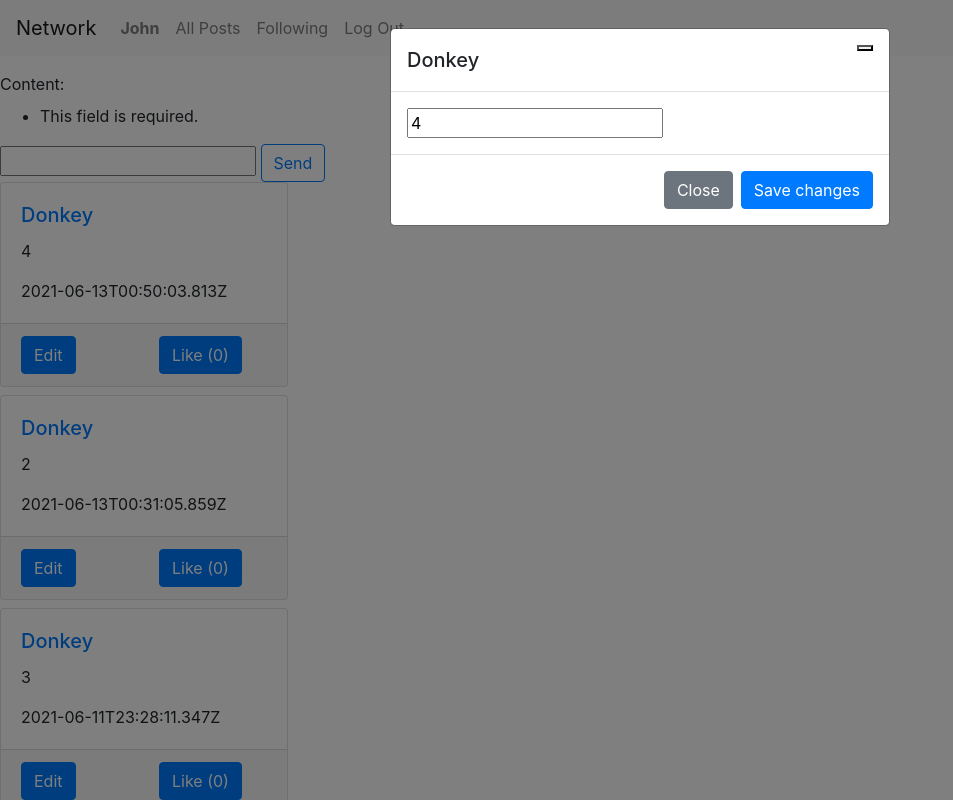
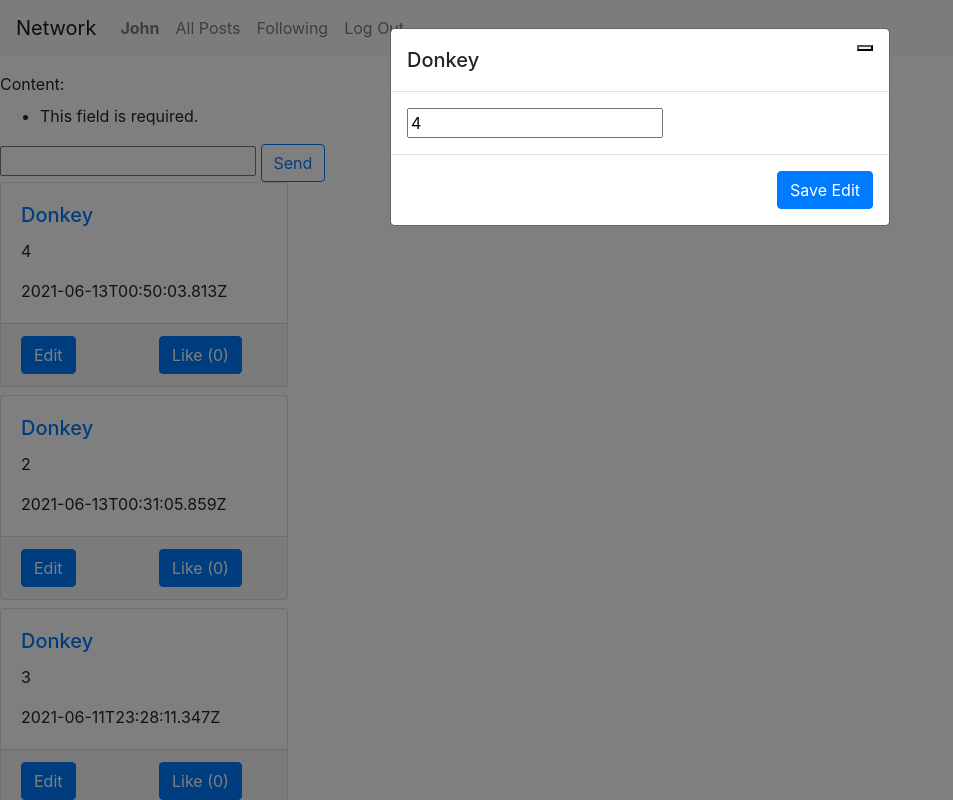
Before and after one commit to JohnG88/project4, a Django app: page / in a window 1280 px wide, after a click on "Edit". Shown: the whole page, without its empty margins (0-953 px from the left). Run offline with Django 3.2, Linux system fonts and the light colour scheme; a user stored in the database is signed in; data comes from the database, SQL or seed files in the repository; both versions use the stored data as it was after the commit; some libraries are stand-ins or nearby versions.

Commit message:
Almost have working edit modal, just need to implement the modal in jquery for it to work

```diff
--- a/network/static/network/main.js
+++ b/network/static/network/main.js
@@ -5,6 +5,7 @@ const loadBtn = document.getElementById('load-btn');
 const endBox = document.getElementById('end-box');
 
 const postForm = document.getElementById('post-form');
+const editPostForm = document.getElementById('edit-post-form');
 const title = document.getElementById('id_content');
 const alertBox = document.getElementById('alert-box');
 
@@ -27,6 +28,7 @@ const followPosts = document.getElementById('f-posts');
 
 const modalBody = document.getElementById('m-body');
 const modalBodyLabel = document.getElementById('exampleModalLabel');
+const modalSubmitFooter = document.getElementById('submit-footer')
 
 
 
@@ -178,10 +180,16 @@ const followUnfollowProfile = () => {
     });
 }
 
-// Used .one here because it was firing multiple times whenedit button was clicked
-const editPost = () => {
-    $(document).one('click', '.ePost', function(e) {
+// Used .one here because it was firing multiple times when edit button was clicked.
+// .one only works to stop button from firing multiple times, bt never updates.
+// Adding  e.stopImmediatePropagation(); and return false; at end of error function works for it to not fire multiple times but also lets update, maybe because it is a function in a function.
+
+const getPost = () => {
+    //$('.ePost').click(function(e) {
+    $(document).on('click', '.ePost', function(e) {
+    //editPostForm.addEventListener('submit', e => {
         e.preventDefault();
+        e.stopPropagation();
         var postId = $(this).data('post-id')
         console.log('This is post id ' + postId);
 
@@ -189,26 +197,63 @@ const editPost = () => {
 
         $.ajax({
             type: 'GET',
-            url: `update-post/${postId}`,
+            url: `get_post/${postId}`,
             success: function(postData) {
-                console.log('This is post data ' + postData);
+                console.log('This is post data ' + postData.id);
                 modalBodyLabel.innerHTML = `
                     ${postData.creator}
                 `
+                /*
+                modalBody.innerHTML = `
+                    <input type="text" class="input-id" name="edit-content-input">
+                `
+                */
+                $('.input-id').val(`${postData.content}`)
 
-                modalBody.innerHTML = `
-                    <input type="text" class="input-id">
+                modalSubmitFooter.innerHTML += `
+                <input id="submit-footer-btn" type="submit" class="btn btn-primary save-edit-button" data-id="${postData.id}" value="Save Edit">
                 `
-                $('.input-id').val(`${postData.content}`)
+                editOnlyPost();
             },
             error: function(error) {
                 console.log(error);
             }
 
         });
+        e.stopImmediatePropagation();
+        return false;
 
     });
 };
+
+const editOnlyPost = () => {
+    //$(document).on('submit', '.save-edit-button', function(e) {
+    editPostForm.addEventListener('submit', e => {
+        e.preventDefault();
+        const editPostId = $('#submit-footer-btn').data('id');
+        //const editPostId = $(this).data('post-id')
+        const editContent = $('.input-id').val()
+        console.log('This id of post ' + editPostId);
+        $.ajax({
+            type: 'POST',
+            url: 'update_post',
+            data: {
+                'csrfmiddlewaretoken': csrftoken,
+                'content': editContent,
+                'pk': editPostId,
+            },
+            success: function(response) {
+                console.log('This is updated post ' + response.id);
+                console.log('This is from edit button id ' + editPostId)
+            },
+            error: function(error) {
+                console.log(error)
+            }
+        });
+        e.stopImmediatePropagation();
+        return false;
+    });
+}
 
 let visible = 3
 
@@ -221,6 +266,7 @@ const getData = () => {
             // The variable data below is assigned to the response of above and data from django view getAjax
             const data = response.data;
             console.log('This is 3 per click posts ' + data);
+            const dataName = response.data.name
 
             data.forEach(el => {
                 postsBox.innerHTML += `
@@ -246,11 +292,10 @@ const getData = () => {
                 `
 
 
-
             });
 
 
-            editPost();
+            getPost();
             likeUnlikePosts();
 
             // Line below gets posts_ser from django view
@@ -340,7 +385,7 @@ postForm.addEventListener('submit', e => {
         `)
         */
             likeUnlikePosts();
-            editPost();
+            getPost();
             handleAlerts('success', 'New post added...')
             postForm.reset()
         },
--- a/network/templates/network/index.html
+++ b/network/templates/network/index.html
@@ -13,6 +13,8 @@
         Had to take out the -bs from middle of each data attribute for the modal to work, the bootstrap used in this project is an older version.(Example data-bs-toggle="modal")
         {% endcomment %}
     <!-- Modal-->
+    <form method="post" id="edit-post-form">
+        {% csrf_token %}
         <div class="modal fade" id="exampleModal" tabindex="-1" aria-labelledby="exampleModalLabel" aria-hidden="true">
             <div class="modal-dialog" id="m-content">
                 <div class="modal-content">
@@ -21,16 +23,17 @@
                         <button type="button" class="btn-close" data-dismiss="modal" aria-label="Close"></button>
                     </div>
                     <div id="m-body" class="modal-body">
+                        <input type="text" class="input-id" name="edit-content-input">
+                    </div>
+                    <div class="modal-footer" id="submit-footer">
 
-                </div>
-                <div class="modal-footer">
-                    <button type="button" class="btn btn-secondary" data-dismiss="modal">Close</button>
-                    <button type="button" class="btn btn-primary">Save changes</button>
                     </div>
                 </div>
             </div>
         </div>
+    </form>
 
+    <div id="modal-div"></div>
 
     <div id="get-other-profile">
         <div id="other-profile-stats">
--- a/network/urls.py
+++ b/network/urls.py
@@ -10,7 +10,8 @@ urlpatterns = [
     path('like-unlike/', views.like_unlike_post, name='like-unlike'),
     path('follow_posts', views.following_posts, name='follow_posts'),
     path('update_follow/<int:id>', views.update_follow, name='update_follow'),
-    path('update-post/<int:id>', views.edit_post, name="update-post"),
+    path('get_post/<int:id>', views.get_post, name="get-post"),
+    path('update_post', views.update_post, name="update-post"),
     # <int:num_posts will give us how many posts we want loaded
     path('getAjax/<int:num_posts>', views.getAjax, name='getAjax'),
     path("login", views.login_view, name="login"),
--- a/network/views.py
+++ b/network/views.py
@@ -29,19 +29,6 @@ def index(request):
                 'creator_id': item_form.creator.user.id,
             })
 
-    """post = Post.objects.all()
-    data = []
-    for p in post:
-        item = {
-        'id': p.id,
-        'content': p.content,
-        'created_date': p.created_date,
-        'creator': p.creator.user.username
-        }
-        data.append(item)
-        return JsonResponse({'data': data})
-    print(data)
-    """
     context = {'form': form}
     return render(request, "network/index.html", context)
 
@@ -124,23 +111,49 @@ def profile_page(request):
     }
     return JsonResponse({'data': profile_info, 'posts_obj': posts_data})
 
-def edit_post(request, id):
+def get_post(request, id):
     post = Post.objects.get(id=id)
-    '''
-    if request.method == 'POST':
-        e_form = PostForm(request.POST, instance=post)
-        if e_form.is_valid():
-            e_form.save()
-    '''
 
     return JsonResponse({
-            'id': post.id,
-            'content': post.content,
-            'created_date': post.created_date,
-            'creator': post.creator.user.username,
-            'creator_id': post.creator.user.id,
+        'id': post.id,
+        'content': post.content,
+        'created_date': post.created_date,
+        'creator': post.creator.user.username,
+        'creator_id': post.creator.user.id,
     })
 
+def update_post(request):
+    if request.is_ajax():
+        id = request.POST.get('pk')
+        post = Post.objects.get(id=id)
+        if request.method == 'POST':
+            edit_content = request.POST.get('content')
+            post.content = edit_content
+            post.save()
+
+            return JsonResponse({
+                'id': post.id,
+                'content': post.content,
+                'creator': post.creator.user.username,
+                'creator_id': post.creator.user.id
+            })
+
+
+    """
+    edit_content = request.POST.get('edit-content-input')
+
+    edit_post = Post.objects.get(id=id)
+    edit_post.content = edit_content
+    edit_post.save()
+
+    updated_post = {
+        'id': edit_post.id,
+        'content': edit_post.content,
+        'creator': {'name': edit_post.creator.user.username, 'id': edit_post.creator.user.id}
+    }
+
+    return JsonResponse({'updated_post': updated_post})
+    """
 
 def get_other_profile(request, id):
     user = User.objects.get(id=id)
@@ -267,7 +280,7 @@ def update_follow(request, id):
             profile.followers.add(user)
         #profile.save()
     """
-    # request.user.get_followed_profiles.all().count(), this lin was to get counts but i believe it as counting nothing
+    # request.user.get_followed_profiles.all().count(), this line was to get counts but i believe it as counting nothing
 
     return JsonResponse({'followers': followers, 'count': profile.get_following_count})
 
```
Also changed, not shown: db.sqlite3. Lines whose indentation alone changed are shown as unchanged.
